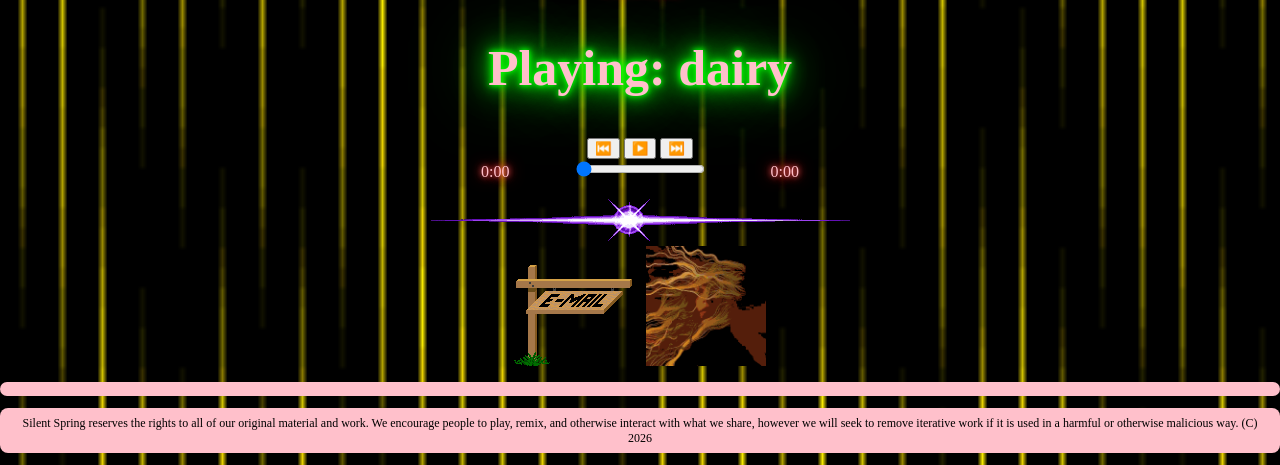
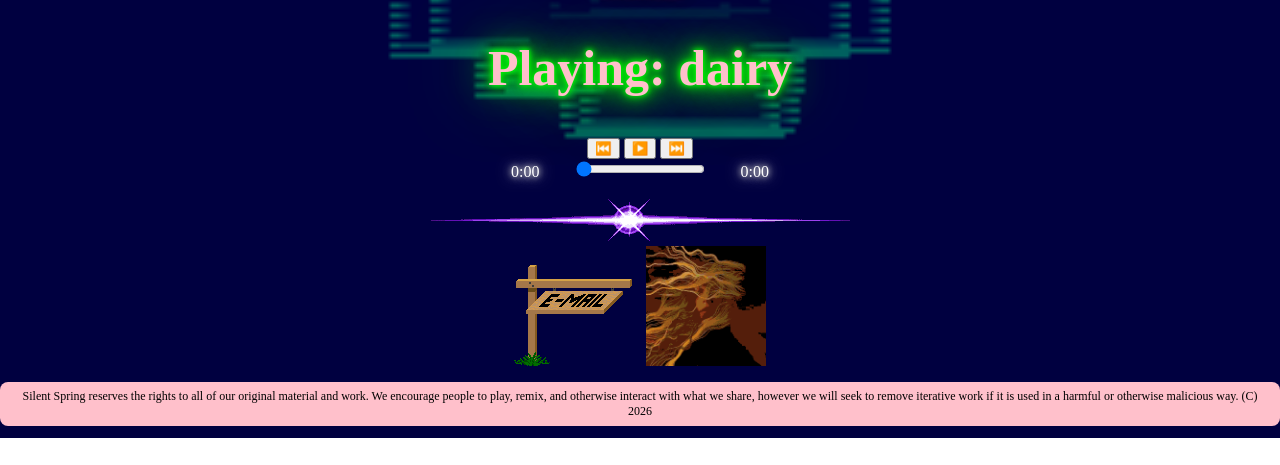
Before and after one commit to silentspring-hq/silentspring-hq.github.io, a plain HTML site: page music.html in a window 1280 px wide. Shown: the part 732-1197 px from the top of the page. After the commit the page ends 1170 px from the top, so only its background shows below. Drawn offline with Linux system fonts and the light colour scheme.

Commit message:
Rejigged the backgrounds
Changed the backgrounds. Also deleted a duplicate footer on the music page

```diff
--- a/music.html
+++ b/music.html
@@ -9,7 +9,7 @@
     body {
       margin: 0;
       min-height: 100vh;
-      background: url("images/gifs/earthbound5.gif") center / cover no-repeat fixed;
+      background: url("images/gifs/earthbound3.gif") center / cover no-repeat fixed;
     }
   </style>
 <script src="https://unpkg.com/cursor-effects@latest/dist/browser.js"></script>
@@ -88,7 +88,6 @@
 <img src="images/gifs/email.gif" class="transparent"></a>
     <img src="images/gifs/glitch.gif" class="transparent" width="120" height="120">
 <p class="footer">
-<p class="footer">
 Silent Spring reserves the rights to all of our original material and work. We encourage people to play, remix, and otherwise interact with what we share, however we will seek to remove iterative work if it is used in a harmful or otherwise malicious way. (C) 2026</p>
 </center>
 <script src="java.js"></script>
--- a/styles.css
+++ b/styles.css
@@ -30,8 +30,7 @@ body {
 	background-color:black;
 }
 
-h2,
-.time-display {
+h2 {
 	color: pink;
 	text-align: center;
 	margin-left: auto;
@@ -46,13 +45,14 @@ h2,
     0 0 30px rgba(255, 0, 0, 0.3);
 }
 
-h3 {
+h3,
+.time-display {
 	color: white;
 	text-align: center;
 	margin-left: auto;
 	margin-right: auto;
-	padding-left: 60px;
-	padding-right: 60px;
+	padding-left: 30px;
+	padding-right: 30px;
 	max-width: 1400px;
   text-shadow:
     0 0 5px #cccccc,
```
Also changed, not shown: index.html (+0 -3 lines), photography.html (+1 -1 lines).
